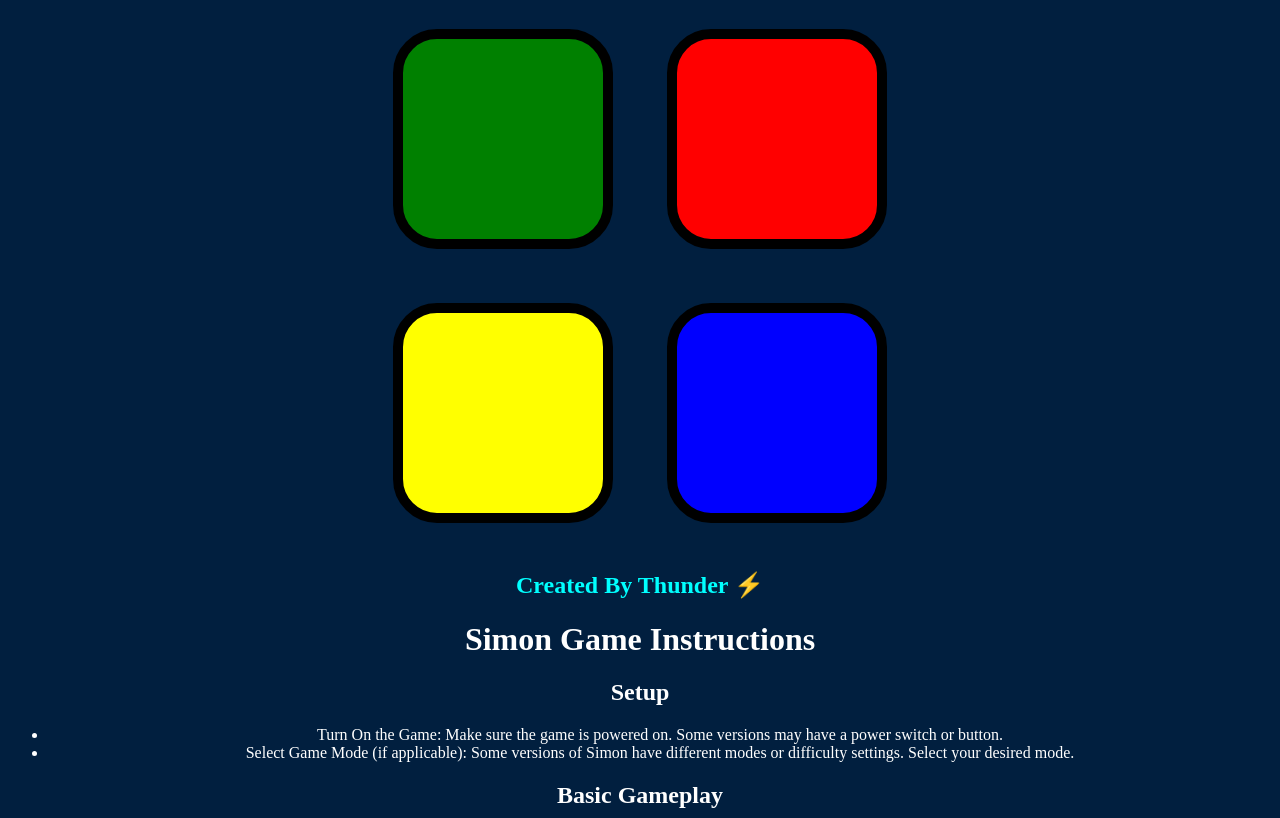
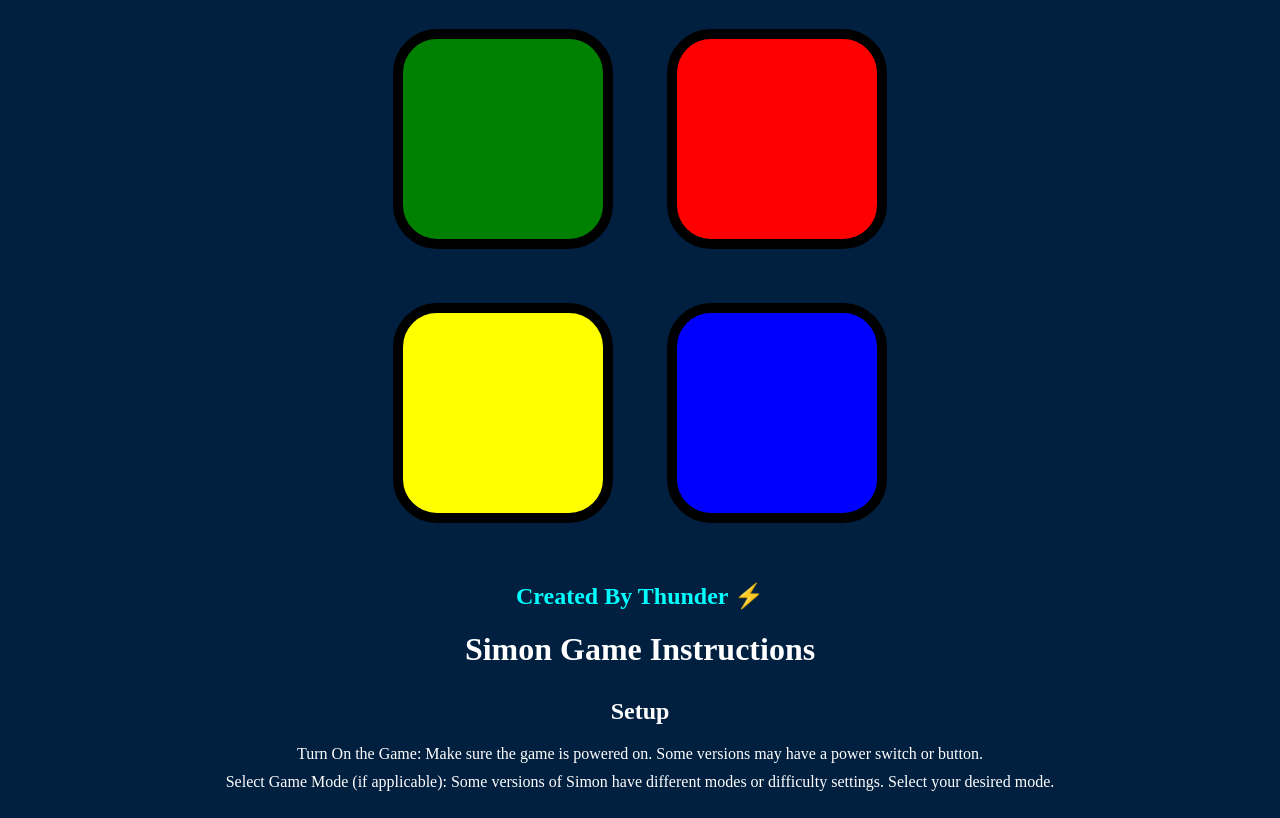
Before and after one commit to Navaneetha-Krishnan-MV/Simongame.github.io, a plain HTML site: page index.html in a window 1280 px wide. Shown: the part 95-913 px from the top of the page. Drawn offline with nearby package versions, Linux system fonts and the light colour scheme.

Commit message:
Update styles.css

```diff
--- a/styles.css
+++ b/styles.css
@@ -51,3 +51,15 @@ body {
   box-shadow: 0 0 20px white;
   background-color: grey;
 }
+
+
+ul {
+  list-style-type: none;
+  padding: 0;
+}
+li {
+  margin-bottom: 10px;
+}
+h2 {
+  margin-top: 30px;
+}
```
